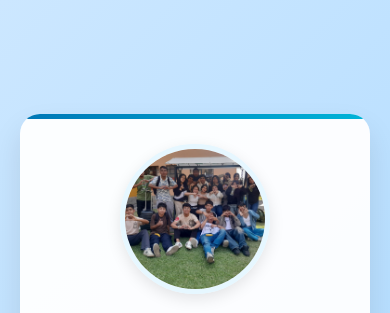
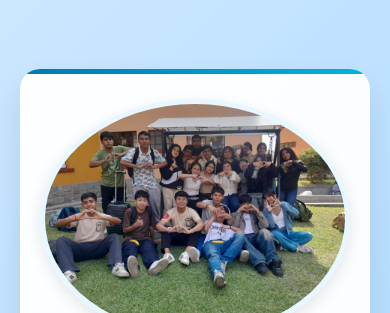
Before and after one commit to OreCarlos/grupo_6_confirmacion, a plain HTML site: page index.html in a window 390 px wide. Shown: the top 313 px of the page. Drawn offline with Linux system fonts and the light colour scheme.

```diff
--- a/index.html
+++ b/index.html
@@ -146,8 +146,8 @@
             }
 
             .image-container {
-                width: 150px;
-                height: 150px;
+                width: auto;
+                height: auto;
             }
         }
     </style>
```
